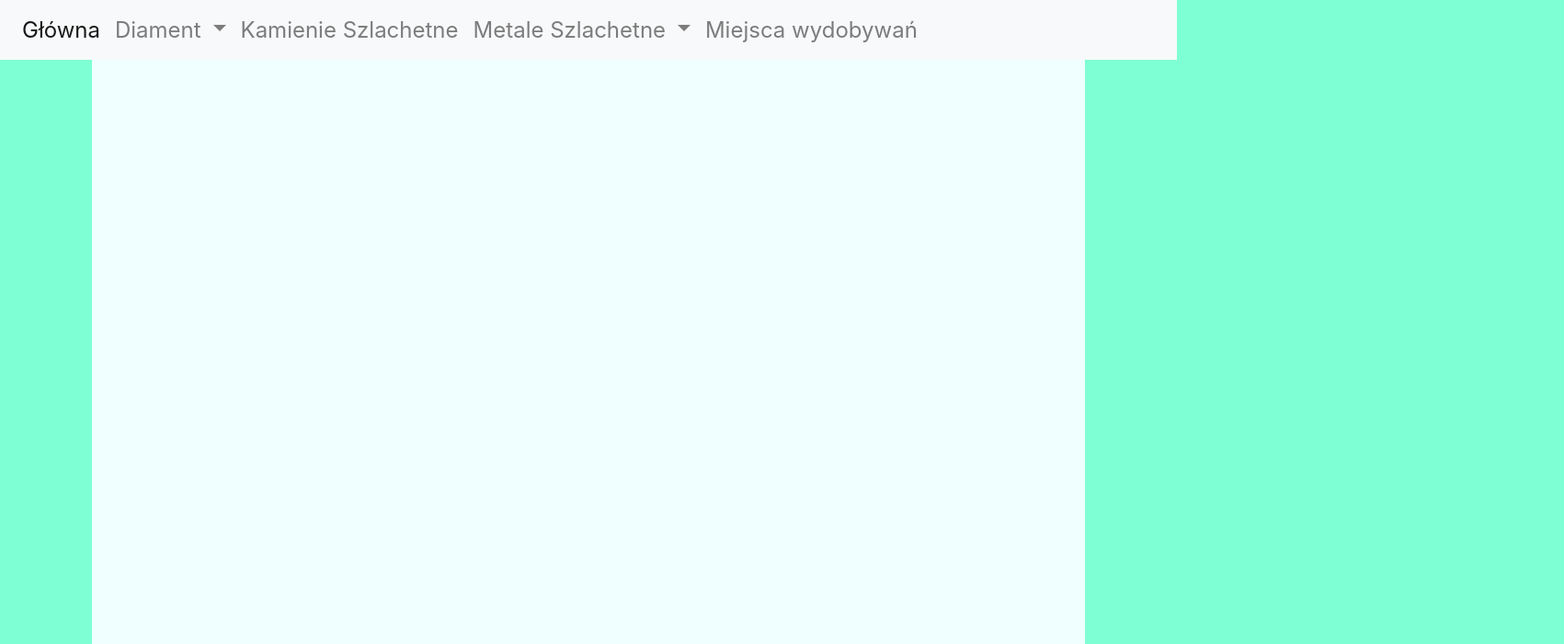
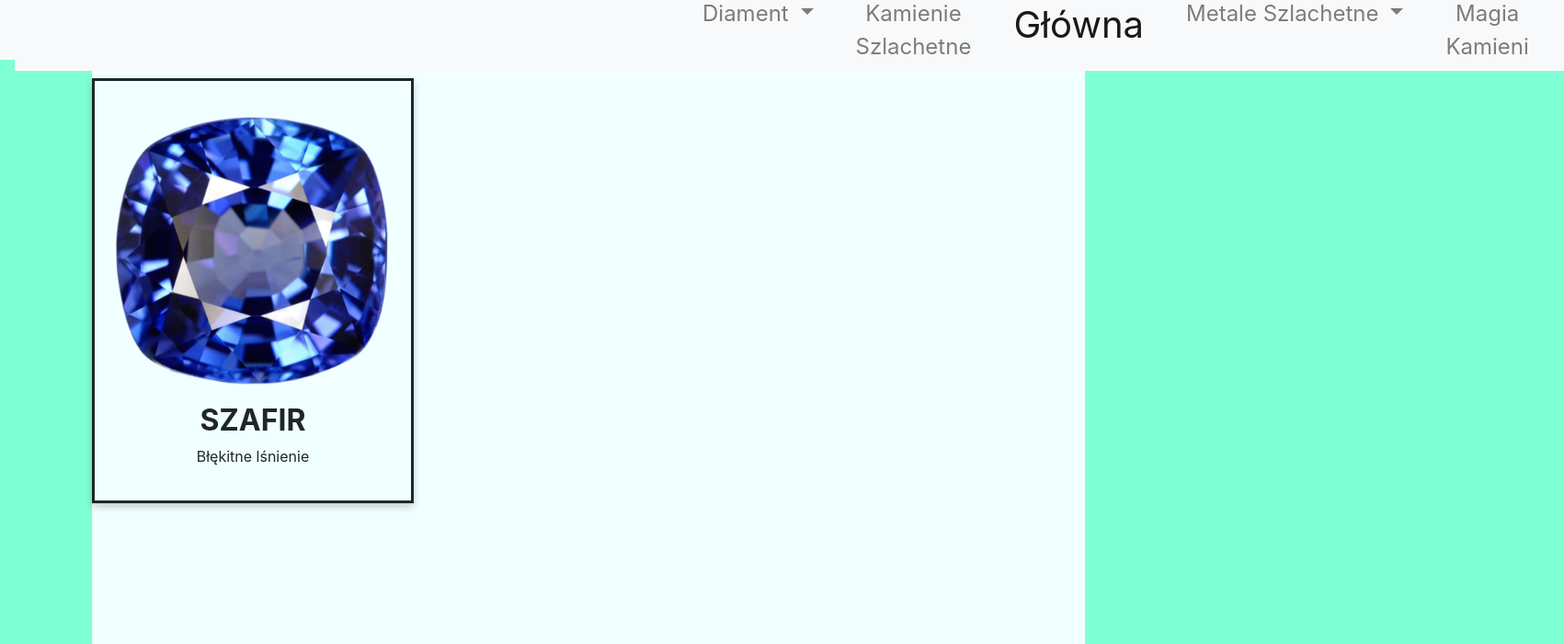
Before and after one commit to piotrdylag/EncyklopediaKamieni, a plain HTML site: page index.html in a window 1280 px wide. Shown: the top 700 px of the page at 92% size, 1701 px wide, since content can reach past the window. Drawn offline with nearby package versions, Linux system fonts and the light colour scheme.

Commit message:
add card and change menu

```diff
--- a/index.html
+++ b/index.html
@@ -5,6 +5,7 @@
     <script src="https://ajax.googleapis.com/ajax/libs/jquery/3.4.0/jquery.min.js"></script>
     <script src="https://cdnjs.cloudflare.com/ajax/libs/popper.js/1.14.7/umd/popper.min.js"></script>
     <script src="https://maxcdn.bootstrapcdn.com/bootstrap/4.3.1/js/bootstrap.min.js"></script>
+    <script src="JavaScript/slider-main.js"></script>
     <meta charset="UTF-8">
     <link rel="stylesheet" href="style/style.css">
     <title>Encyklopedia Kamieni Szlachetnych</title>
@@ -17,9 +18,6 @@
     </button>
     <div class="collapse navbar-collapse" id="navbarNavDropdown">
         <ul class="navbar-nav">
-            <li class="nav-item active">
-                <a class="nav-link" href="index.html">Główna <span class="sr-only">(current)</span></a>
-            </li>
             <li class="nav-item dropdown">
                 <a class="nav-link dropdown-toggle" href="#" id="navbarDropdownMenuLink" role="button"
                    data-toggle="dropdown" aria-haspopup="true" aria-expanded="false">
@@ -34,6 +32,9 @@
                 <a class="nav-link" href="listakamieni.html">Kamienie Szlachetne</a>
             </li>
             </li>
+            <li class="nav-item active">
+                <a class="nav-link" id="main-switch" href="index.html">Główna <span class="sr-only">(current)</span></a>
+            </li>
             <li class="nav-item dropdown">
                 <a class="nav-link dropdown-toggle" href="#" id="navbarDropdownMenuLink" role="button"
                    data-toggle="dropdown" aria-haspopup="true" aria-expanded="false">
@@ -45,14 +46,19 @@
                 </div>
             </li>
             <li class="nav-item">
-                <a class="nav-link" href="#">Miejsca wydobywań</a>
+                <a class="nav-link" href="#">Magia Kamieni</a>
             </li>
         </ul>
     </div>
 </nav>
 <div class="main">
-
+    <div class="szafir-card">
+        <img class="szafir-photo" src="image/szafir1.png">
+        <div class="info">
+            <h2><b>SZAFIR</b></h2>
+            <p>Błękitne lśnienie</p>
+        </div>
+    </div>
 </div>
-
 </body>
 </html>
--- a/style/style.css
+++ b/style/style.css
@@ -17,16 +17,17 @@ menu{
     display: block;
     background-color: #b1b1b1;
 }
-.navbar{
+.navbar {
     height: 65px;
     background-color: #b1b1b1;
-    position: relative;
+    position: center;
 }
 ul{
     text-align: center ;
 }
 ul.navbar-nav{
     font-size: 24px;
+    padding-left: 740px;
 }
 .navbar-collapse{
     font-size: 24px;
@@ -53,3 +54,25 @@ ul.navbar-nav{
 .info-text{
     padding-left: 30px;
 }
+#main-switch{
+    font-size: 40px;
+}
+.nav-item{
+    padding-right: 30px;
+}
+
+.szafir-card{
+    box-shadow: 0 4px 8px 0 rgba(0,0,0,0.2);
+    width: 350px;
+    padding: 20px;
+    border-style: solid;
+    top: 20px;
+    position: absolute;
+}
+.szafir-photo{
+    width: 300px;
+    height: 330px;
+}
+.info{
+    text-align: center;
+}
```
